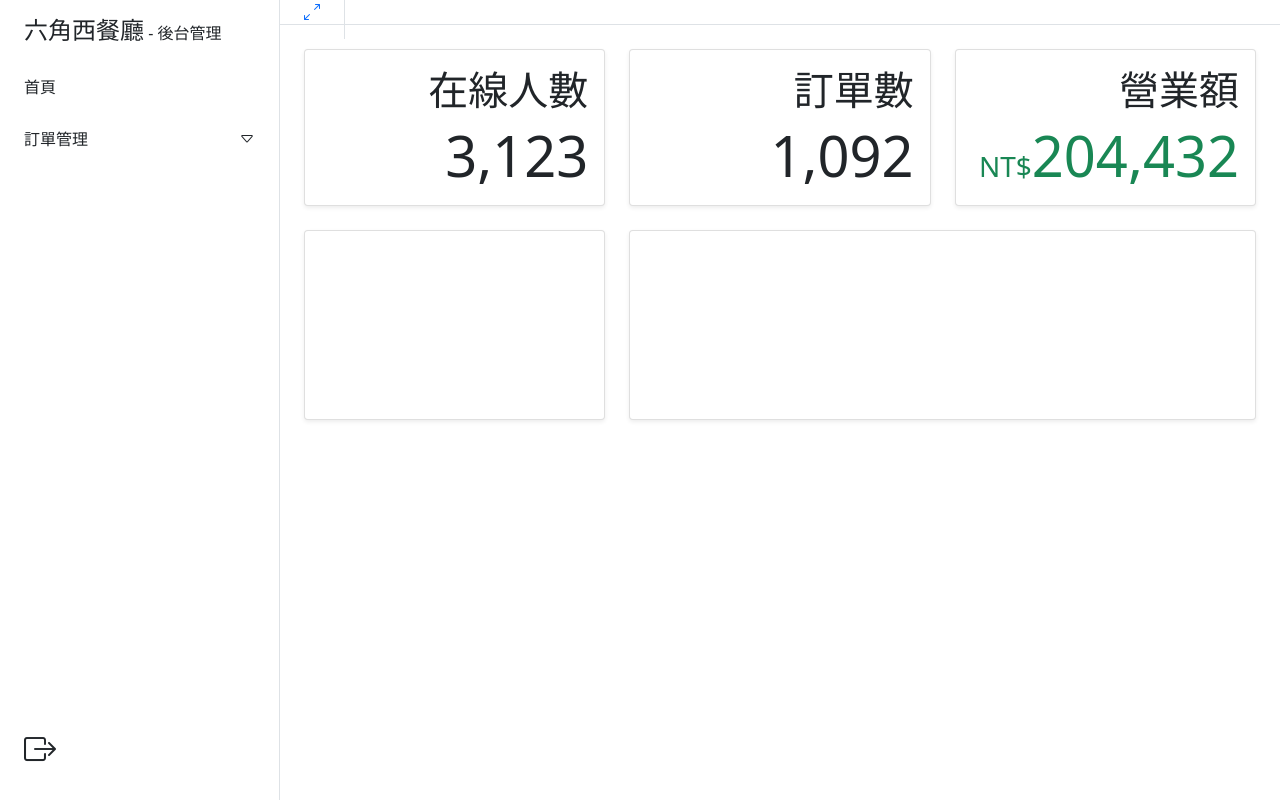
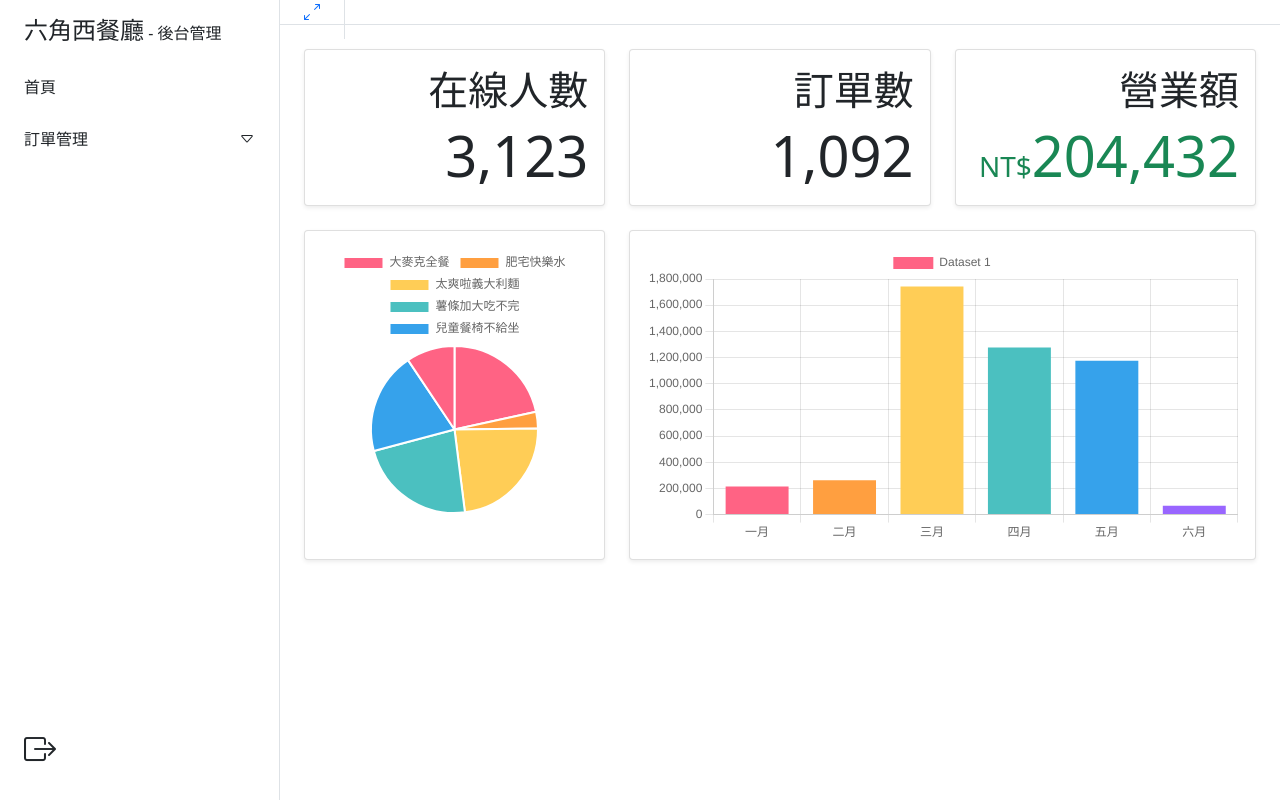
Before and after one commit to afwyou/Hexschool-Bootstrap5-Dashboard, a website: page home.html in a window 1280 px wide. Drawn offline with nearby package versions, Linux system fonts and the light colour scheme.

Commit message:
main裡面新增js片段顯示圖表

```diff
--- a/home.html
+++ b/home.html
@@ -120,7 +120,97 @@
       </div>
 
 
+      <script src="https://cdn.jsdelivr.net/npm/chart.js"></script>
+      <script>
+        (() => {
+          const chartColors = {
+            red: 'rgb(255, 99, 132)',
+            orange: 'rgb(255, 159, 64)',
+            yellow: 'rgb(255, 205, 86)',
+            green: 'rgb(75, 192, 192)',
+            blue: 'rgb(54, 162, 235)',
+            purple: 'rgb(153, 102, 255)',
+            grey: 'rgb(201, 203, 207)'
+          };
+          var randomScalingFactor = function () {
+            return Math.round(Math.random() * 2000000);
+          };
 
+          const pieCtx = document.getElementById('pie-chart').getContext('2d');
+          const barCtx = document.getElementById('bar-chart').getContext('2d');
+
+          const config = {
+            type: 'pie',
+            data: {
+              datasets: [{
+                data: [
+                  randomScalingFactor(),
+                  randomScalingFactor(),
+                  randomScalingFactor(),
+                  randomScalingFactor(),
+                  randomScalingFactor(),
+                  randomScalingFactor(),
+                ],
+                backgroundColor: [
+                  chartColors.red,
+                  chartColors.orange,
+                  chartColors.yellow,
+                  chartColors.green,
+                  chartColors.blue,
+                ],
+                label: 'Dataset 1'
+              }],
+              labels: [
+                '大麥克全餐',
+                '肥宅快樂水',
+                '太爽啦義大利麵',
+                '薯條加大吃不完',
+                '兒童餐椅不給坐',
+              ]
+            },
+            options: {
+              responsive: true
+            }
+          };
+          const barConfig = {
+            type: 'bar',
+            data: {
+              datasets: [{
+                data: [
+                  randomScalingFactor(),
+                  randomScalingFactor(),
+                  randomScalingFactor(),
+                  randomScalingFactor(),
+                  randomScalingFactor(),
+                  randomScalingFactor(),
+                ],
+                backgroundColor: [
+                  chartColors.red,
+                  chartColors.orange,
+                  chartColors.yellow,
+                  chartColors.green,
+                  chartColors.blue,
+                  chartColors.purple,
+                ],
+                label: 'Dataset 1'
+              }],
+              labels: [
+                '一月',
+                '二月',
+                '三月',
+                '四月',
+                '五月',
+                '六月',
+              ]
+            },
+            options: {
+              responsive: true
+            }
+          };
+          const pieChart = new Chart(pieCtx, config);
+          const barChart = new Chart(barCtx, barConfig);
+        })();
+      </script>
     </main>
   </div>
   <script src="https://cdn.jsdelivr.net/npm/@popperjs/core@2.11.5/dist/umd/popper.min.js"
```
